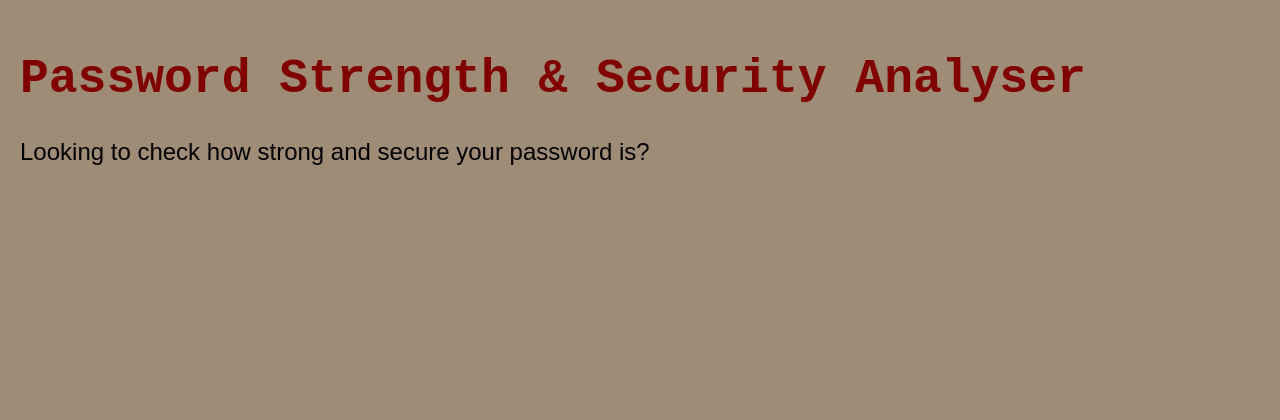
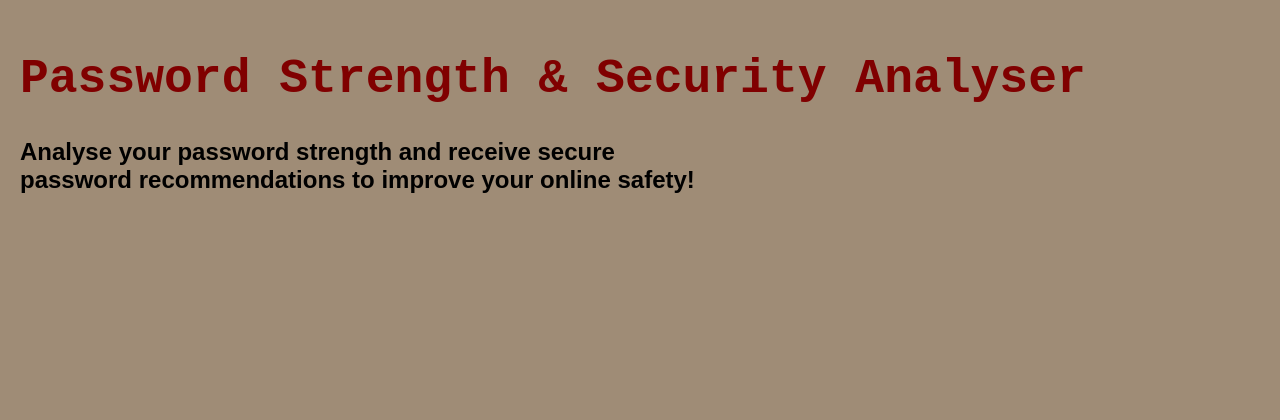
Before and after one commit to eesha-1/password-security-analyser, a Flask app: page / in a window 1280 px wide. Shown: the top 420 px of the page. Run offline with Flask 3, Linux system fonts and the light colour scheme.

Commit message:
Add  descriptive frontend content for web interface

```diff
--- a/static/style.css
+++ b/static/style.css
@@ -16,4 +16,5 @@ p{
     font-family: "Papyrus", "Copperplate", fantasy;
     font-size: clamp(16px, 3vw, 24px); /*So screen adapts to fit all screen sizes*/
     max-width: 700px;
+    font-weight: bold;
 }
--- a/templates/index.html
+++ b/templates/index.html
@@ -8,6 +8,6 @@
 </head>
 <body>
     <h1>Password Strength & Security Analyser</h1>
-    <p>Looking to check how strong and secure your password is?</p>
+    <p>Analyse your password strength and receive secure password recommendations to improve your online safety!</p>
 </body>
 </html>
```
